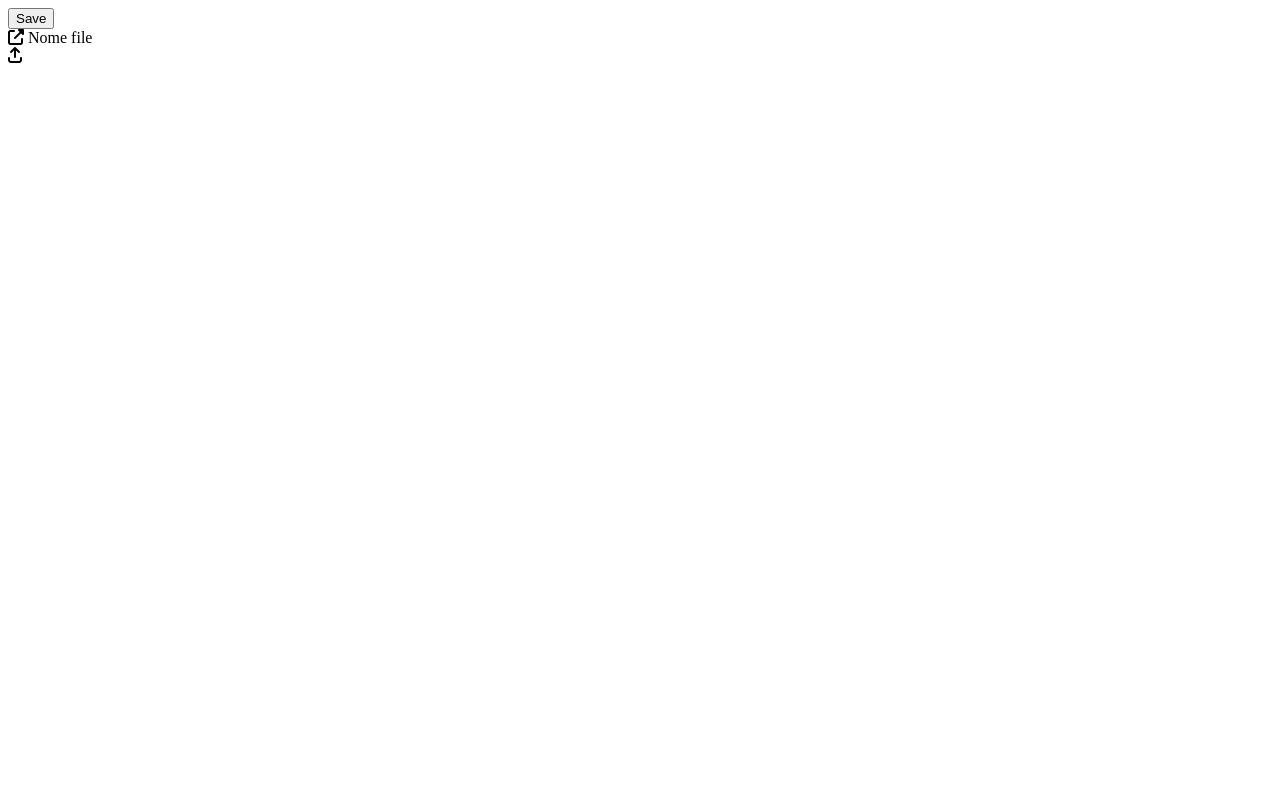
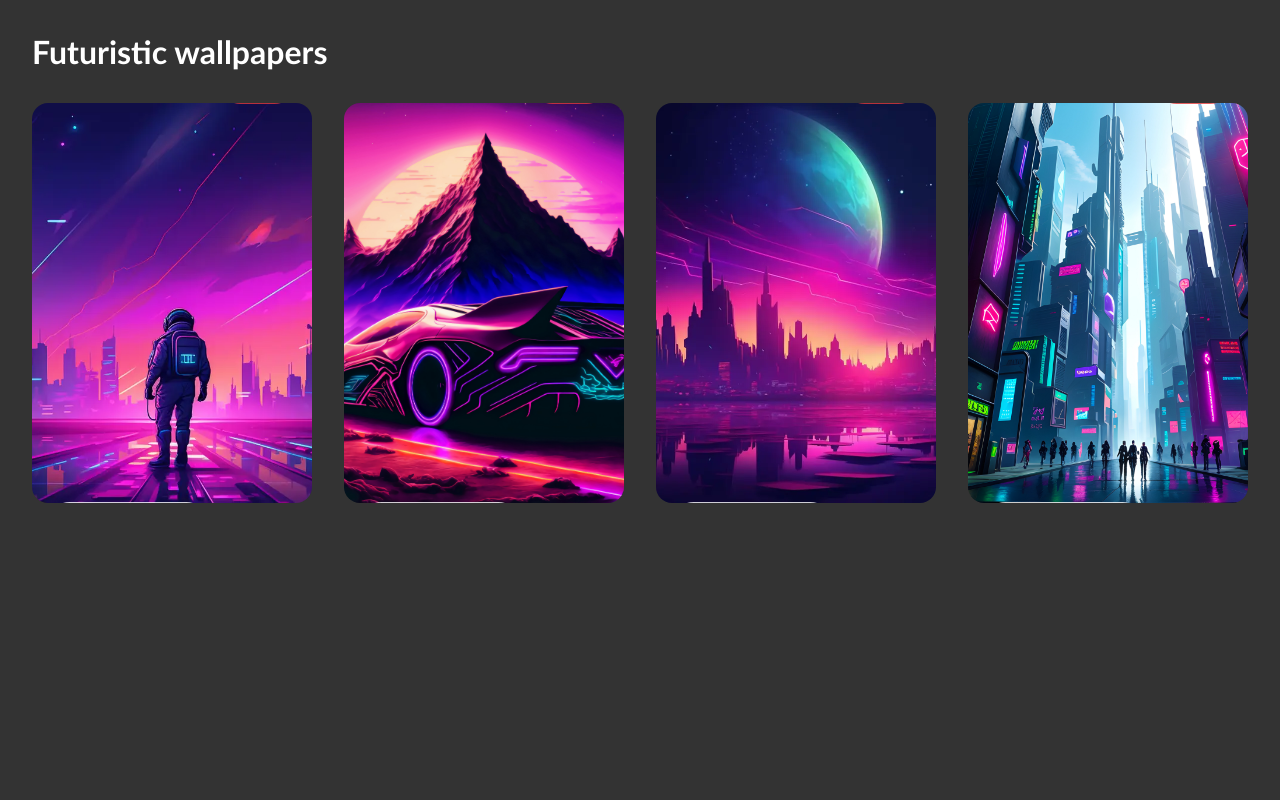
Before and after one commit to Luca-Gerace/EPICODE, a plain HTML site: page CORSO/M1/W2/D1/index.html in a window 1280 px wide. Drawn offline with Linux system fonts and the light colour scheme.

Commit message:
M1W2D1: consegna

```diff
--- a/CORSO/M1/W2/D1/index.html
+++ b/CORSO/M1/W2/D1/index.html
@@ -8,16 +8,83 @@
 </head>
 <body>
     <main>
-        <div class="card flex row">
-            <button class="save">Save</button>
-            <div class="controllers">
-                <div class="link"><i class="fa-solid fa-up-right-from-square"></i> Nome file</div>
-                <i class="fa-solid fa-arrow-up-from-bracket"></i>
-                <i></i>
+        <h1>Futuristic wallpapers</h1>
+
+        <!-- Cards container -->
+        <section class="flex row gap-l">
+
+            <!-- Card #1 -->
+            <div class="card image img_1">
+                <div class="overlay"></div>
+                <div class="badge red">
+                    <i class="fa-regular fa-heart"></i> Save
+                </div>
+                <div class="badge white img-name">
+                    <i class="fa-solid fa-up-right-from-square"></i> Astronaut exploring outer space
+                </div>
+                <div class="badge white action">
+                    <i class="fa-solid fa-arrow-up-from-bracket"></i>
+                </div>
+                <div class="badge white dots">
+                    <i class="fa-solid fa-ellipsis"></i>
+                </div>
             </div>
-        </div>
+
+            <!-- Card #2 -->
+            <div class="card image img_2">
+                <div class="overlay"></div>
+                <div class="badge red">
+                    <i class="fa-regular fa-heart"></i> Save
+                </div>
+                <div class="badge white img-name">
+                    <i class="fa-solid fa-up-right-from-square"></i> Future car zooms at full speed
+                </div>
+                <div class="badge white action">
+                    <i class="fa-solid fa-arrow-up-from-bracket"></i>
+                </div>
+                <div class="badge white dots">
+                    <i class="fa-solid fa-ellipsis"></i>
+                </div>
+            </div>
+
+            <!-- Card #3 -->
+            <div class="card image img_3">
+                <div class="overlay"></div>
+                <div class="badge red">
+                    <i class="fa-regular fa-heart"></i> Save
+                </div>
+                <div class="badge white img-name">
+                    <i class="fa-solid fa-up-right-from-square"></i> Futuristic cityscape at sunset
+                </div>
+                <div class="badge white action">
+                    <i class="fa-solid fa-arrow-up-from-bracket"></i>
+                </div>
+                <div class="badge white dots">
+                    <i class="fa-solid fa-ellipsis"></i>
+                </div>
+            </div>
+
+            <!-- Card #4 -->
+            <div class="card image img_4">
+                <div class="overlay"></div>
+                <div class="badge red">
+                    <i class="fa-regular fa-heart"></i> Save
+                </div>
+                <div class="badge white img-name">
+                    <i class="fa-solid fa-up-right-from-square"></i> Astronaut exploring outer space
+                </div>
+                <div class="badge white action">
+                    <i class="fa-solid fa-arrow-up-from-bracket"></i>
+                </div>
+                <div class="badge white dots">
+                    <i class="fa-solid fa-ellipsis"></i>
+                </div>
+            </div>
+
+        </section>
 
     </main>
+    <!-- Script fontawesome -->
     <script src="https://kit.fontawesome.com/5dbe9b0a5f.js" crossorigin="anonymous"></script>
 </body>
 </html>
--- a/CORSO/M1/W2/D1/style.css
+++ b/CORSO/M1/W2/D1/style.css
@@ -0,0 +1,138 @@
+/* RESET CSS */
+* {
+    margin: 0;
+    padding: 0;
+    box-sizing: border-box;
+}
+
+/* TAG */
+body {
+    background-color: #333333;
+    color: #fff;
+    font-family:'Gill Sans', 'Gill Sans MT', Calibri, 'Trebuchet MS', sans-serif;
+}
+
+main {
+    padding: 32px;
+}
+
+section {
+    margin-top: 32px;
+}
+
+/* COMPONENT RULES */
+.card {
+    position: relative;
+    padding: 16px;
+    border-radius: 16px;
+    width: 100%;
+    height: 400px;
+    overflow: hidden;
+}
+
+.overlay {
+    position: absolute;
+    background: linear-gradient(0deg, black, transparent);
+    width: 100%;
+    height: 100%;
+    margin: -16px;
+    bottom: -400px;
+    transition: bottom 0.2s ease-in;
+}
+
+.badge {
+    position: absolute;
+    padding: 12px;
+    border-radius: 24px;
+    cursor: pointer;
+    opacity: 0.8;
+    transition: all 0.2s ease-out;
+}
+
+.red {
+    background-color: rgb(224, 58, 58);
+    top: -42px;
+    right: 16px;
+}
+
+.white {
+    color: #333;
+    background-color: #fff;
+    bottom: -42px;
+}
+
+.action, .dots {
+    width: 40px;
+    height: 40px;
+}
+
+.action {
+    right: 68px;
+}
+
+.dots {
+    right: 16px;
+}
+
+
+/* IMG RULES */
+.image {
+    background-position: center;
+    background-size: cover;
+    background-repeat: no-repeat;
+}
+
+.img-name {
+    max-width: 160px;
+    overflow: hidden;
+    text-overflow: ellipsis;
+    white-space: nowrap;
+    left: 16px;
+}
+
+.img_1 {
+    background-image: url('assets/a.webp')
+}
+
+.img_2 {
+    background-image: url('assets/b.jpeg')
+}
+
+.img_3 {
+    background-image: url('assets/c.webp')
+}
+
+.img_4 {
+    background-image: url('assets/d.jpeg')
+}
+
+/* HOVER STATE */
+.card:hover .overlay {
+    bottom: 0;
+}
+
+.card:hover .red {
+    top: 16px;
+}
+
+.card:hover .white {
+    bottom: 16px;
+}
+
+.badge:hover {
+    transition: 0.2s ease;
+    opacity: 1;
+}
+
+/* FLEXBOX */
+.flex {
+    display: flex;
+}
+
+.row {
+    flex-direction: row;
+}
+
+.gap-l {
+    gap: 32px;
+}
```
Also changed, not shown: CORSO/M1/W2/D1/assets/a.webp (added), CORSO/M1/W2/D1/assets/b.jpeg (added), CORSO/M1/W2/D1/assets/c.webp (added), CORSO/M1/W2/D1/assets/d.jpeg (added).
